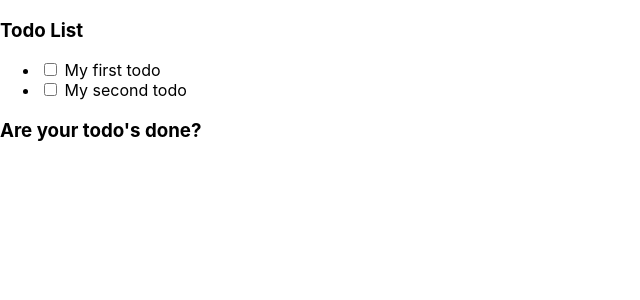
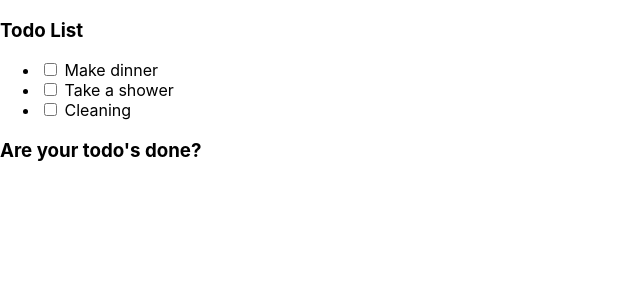
Before and after one commit to becodeorg/verou-3-react-intro-Ellen-Seghers, a React (Create React App) app: page / in a window 1280 px wide. Shown: the top 300 px of the page, without its empty margins (0-640 px from the left). Built offline with nearby package versions, Linux system fonts and the light colour scheme.

Commit message:
Create a separate file for the todolist and add it to app.js.

```diff
--- a/src/App.js
+++ b/src/App.js
@@ -1,32 +1,12 @@
 import logo from './logo.svg';
 import './App.css';
+import Todos from './Todos';
 
 const App = () => {
-    const todos = ["My first todo", "My second todo"];
-  return (
-      <ul>
-        {todos.map((todo) => (
-            <li>
-              <input type="checkbox" /> {todo}
-            </li>
-        ))}
-      </ul>
-    // <div className="App">
-    //   <header className="App-header">
-    //     <img src={logo} className="App-logo" alt="logo" />
-    //     <p>
-    //       Edit <code>src/App.js</code> and save to reload.
-    //     </p>
-    //     <a
-    //       className="App-link"
-    //       href="https://reactjs.org"
-    //       target="_blank"
-    //       rel="noopener noreferrer"
-    //     >
-    //       Learn React @ BeCode
-    //     </a>
-    //   </header>
-    // </div>
+    return (
+        <body>
+            <Todos />
+        </body>
   );
 }
 
--- /dev/null
+++ b/src/Todos.js
@@ -0,0 +1,14 @@
+const Todolist = () => {
+    const Todos = ["Make dinner", "Take a shower", "Cleaning"];
+    return (
+        <ul>
+            {Todos.map((todo) => (
+                <li>
+                    <input type="checkbox" /> {todo}
+                </li>
+            ))}
+        </ul>
+    )
+}
+
+export default Todolist;
```
